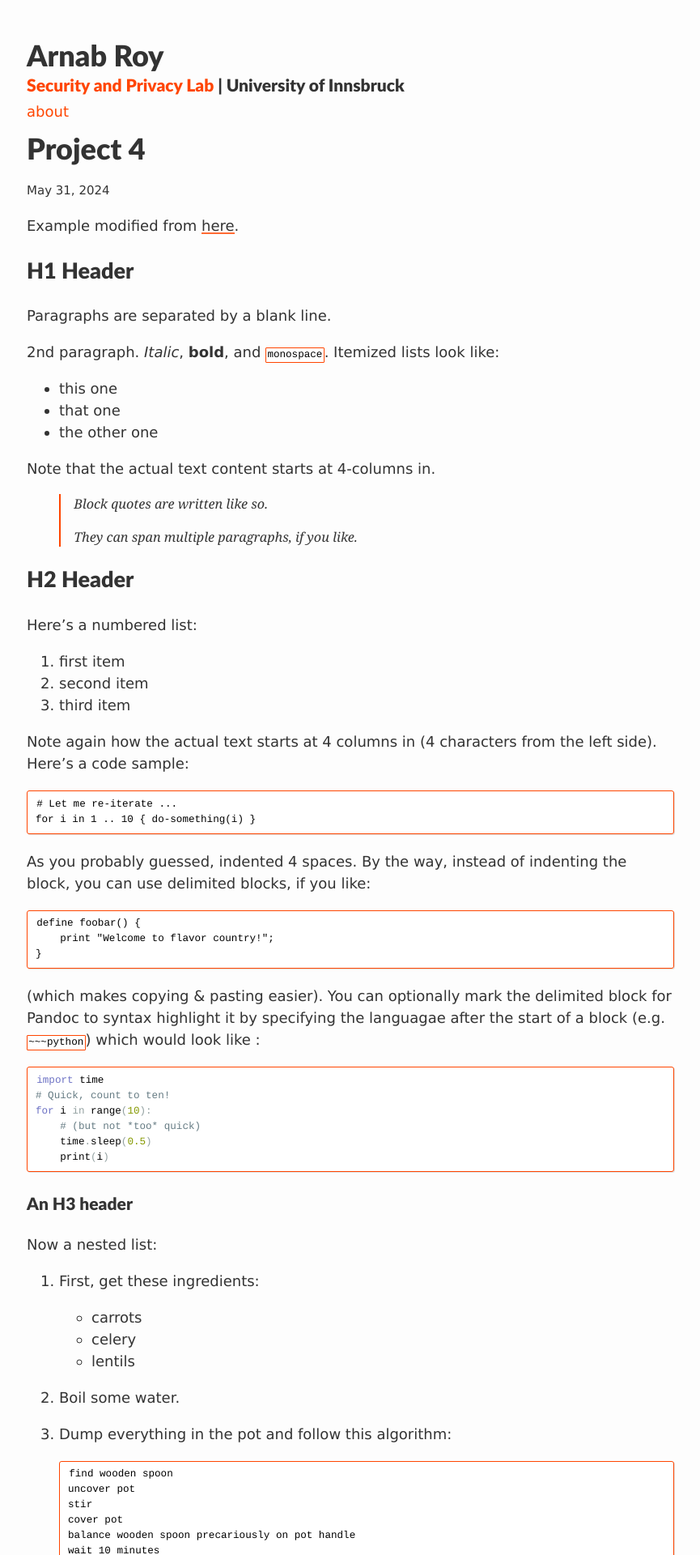
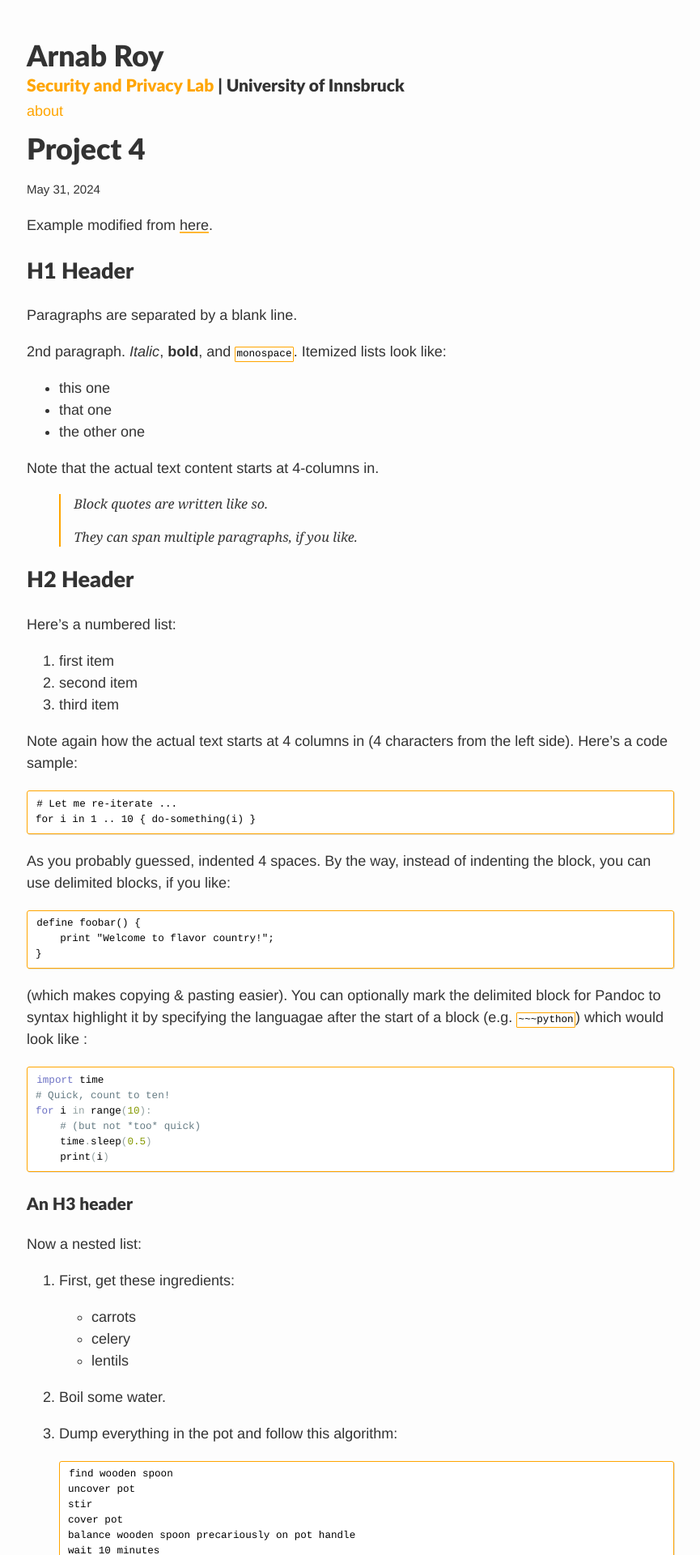
Before and after one commit to byt3bit/byt3bit.github.io, a Jekyll site: the page built from _projects/project4.md, in a window 1280 px wide. Shown: the top 1920 px of the page at 81% size, without its empty margins (207-1072 px from the left). Built offline with Jekyll 4.4.1, drawn with Linux system fonts in a browser that asks for light colours; nearby versions of some CDN libraries; formulas are drawn with MathJax 3.

Commit message:
font style changed

```diff
--- a/assets/css/_sass/variables.scss
+++ b/assets/css/_sass/variables.scss
@@ -1,5 +1,6 @@
 //$base-font-family: 'Work Sans', sans-serif;
-$base-font-family: 'Verdana', sans-serif;
+//$base-font-family: 'Verdana', sans-serif;
+$base-font-family: 'Helvetica', sans-serif;
 //$base-font-size:   20px;
 $base-font-size:   18px;
 //$base-font-weight: 400;
@@ -13,7 +14,7 @@ $light-gray: gray;
 $text-color:       #333;
 $background-color: #fdfdfd;
 //$brand-color:      #60c17d;
-$brand-color:      #ff4500;
+$brand-color:      #ffa500;
 $projectbox-text:  #1e2126;
 
 // Color scheme for light
```
